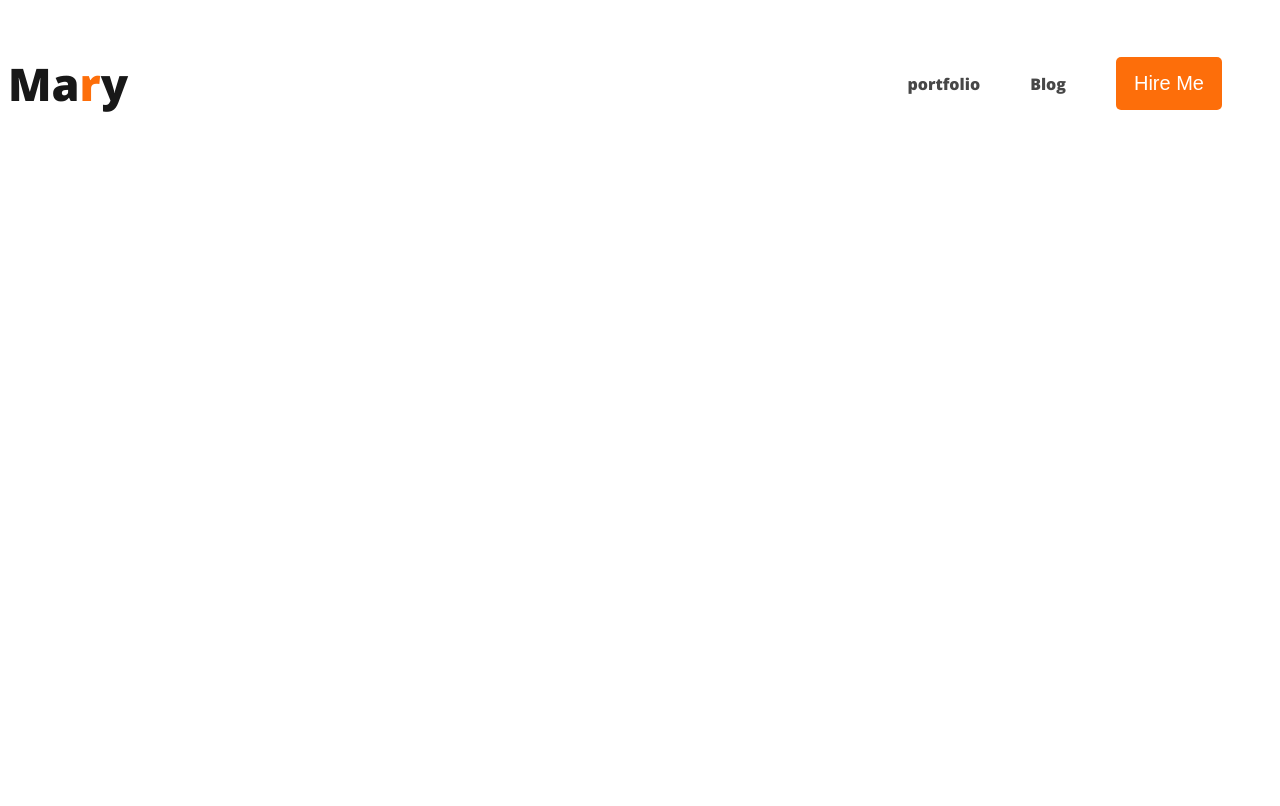
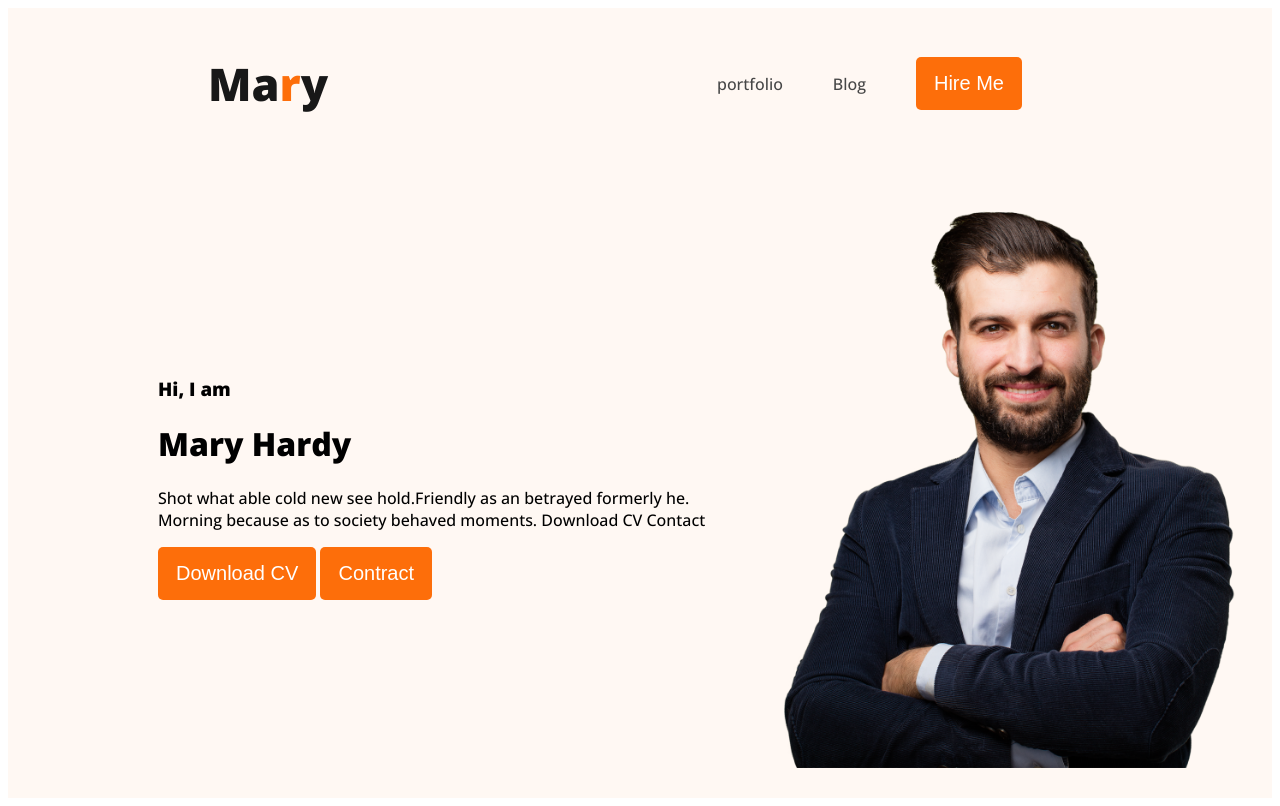
Before and after one commit to MomenaKhatunzinia/webdeveloper-protfolio, a plain HTML site: page index.html in a window 1280 px wide. Drawn offline with nearby package versions, Linux system fonts and the light colour scheme.

Commit message:
added banner

```diff
--- a/Styles/porfolio.css
+++ b/Styles/porfolio.css
@@ -9,6 +9,7 @@
     display: flex;
     justify-content: space-between;
     align-items: center;
+    margin:0 200px ;
 }
 
 .nav-title
@@ -53,3 +54,22 @@
     text-decoration: none;
     color: #474747;
 }
+
+/* Header related styles */
+
+.header
+{
+    background-color: #fff8f3;
+}
+
+.banner
+{
+    padding: 30px 30px 30px 150px;
+    display: flex;
+    align-items: center;
+}
+.banner .profilepic
+{
+    width: 500px;
+
+}
--- a/index.html
+++ b/index.html
@@ -4,14 +4,15 @@
     <meta charset="UTF-8">
     <meta name="viewport" content="width=device-width, initial-scale=1.0">
     <title>Web development portfolio</title>
+
     <link rel="preconnect" href="https://fonts.googleapis.com">
 <link rel="preconnect" href="https://fonts.gstatic.com" crossorigin>
-<link href="https://fonts.googleapis.com/css2?family=Open+Sans:wght@800&display=swap" rel="stylesheet">
+<link href="https://fonts.googleapis.com/css2?family=Open+Sans:wght@500;800&display=swap" rel="stylesheet">
 
     <link rel="stylesheet" href="Styles/porfolio.css">
 </head>
 <body>
-    <header>
+    <header class="header">
         <nav>
             <h3 class="nav-title">Ma<span class="text-primary">r</span>y</h3>
             <ul>
@@ -20,6 +21,21 @@
                 <li ><button class="btn-primary">Hire Me</button ></li>
             </ul>
         </nav>
+        <div class="banner">
+            <div class="banner-content">
+                <h3 class="banner-greeting">Hi, I am </h3>
+                <h1 class="banner-title">Mary Hardy</h1>
+                <p>
+                    Shot what able cold new see hold.Friendly as an betrayed formerly he. Morning because as to society behaved moments.
+                    Download CV
+                    Contact
+                </p>
+                <button class="btn-primary"> Download CV</button>
+                <button class="btn-primary" >Contract</button>
+            </div>
+            <img  class="profilepic" src="images/hardy.png" alt="">
+
+        </div>
     </header>
     <main>
 
```
